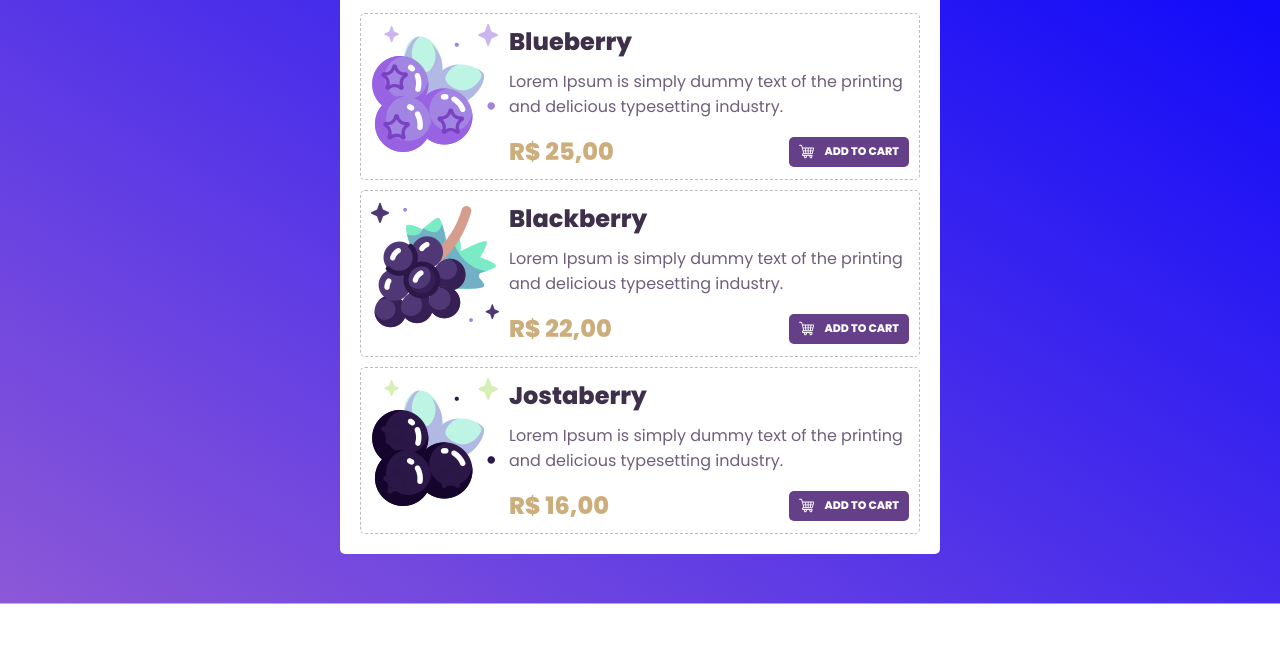
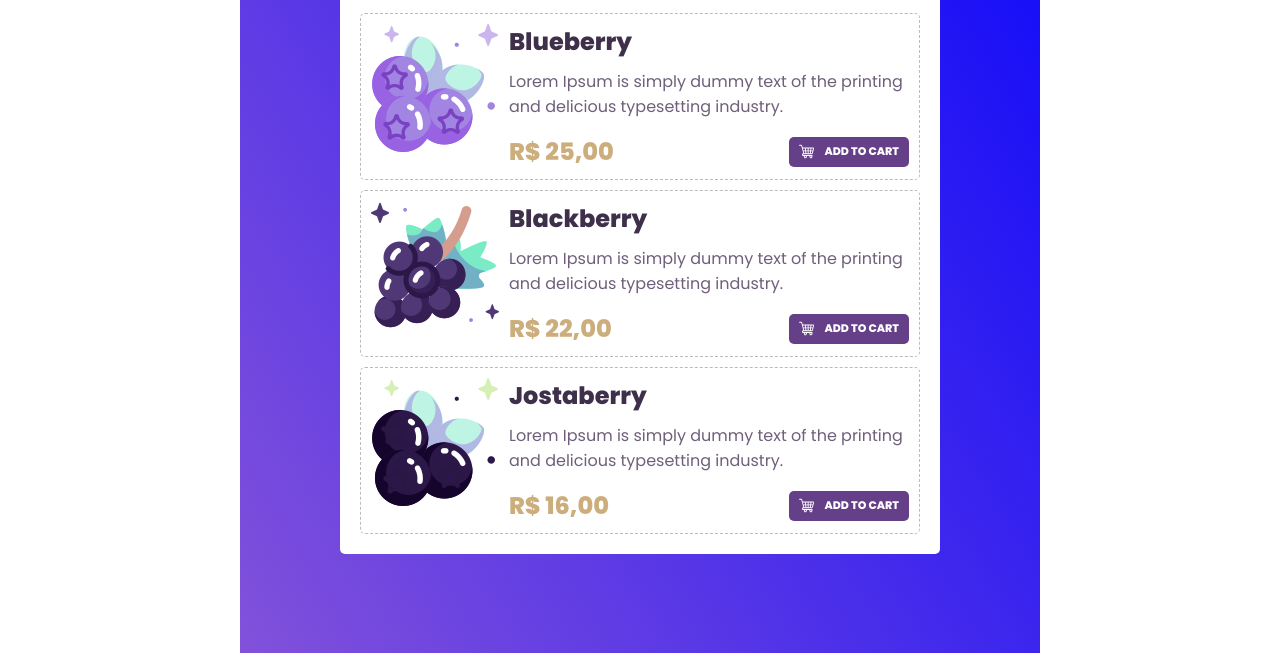
Before and after one commit to 4lex-passos/Shopping-Cart-with-React-Redux, a React app: page / in a window 1280 px wide. Shown: the part 147-800 px from the top of the page. Built offline with nearby package versions, Linux system fonts and the light colour scheme.

Commit message:
Update index.css

```diff
--- a/src/index.css
+++ b/src/index.css
@@ -11,7 +11,7 @@ body {
     background-image: linear-gradient(to bottom left , blue, #8c58d7);
     background-repeat: no-repeat;
     background-position: center;
-    background-size: 100vmax 100vh;
+    background-size: 100vh 100vmax;
     display: flex;
     flex-wrap: wrap;
     justify-content: center;
```
